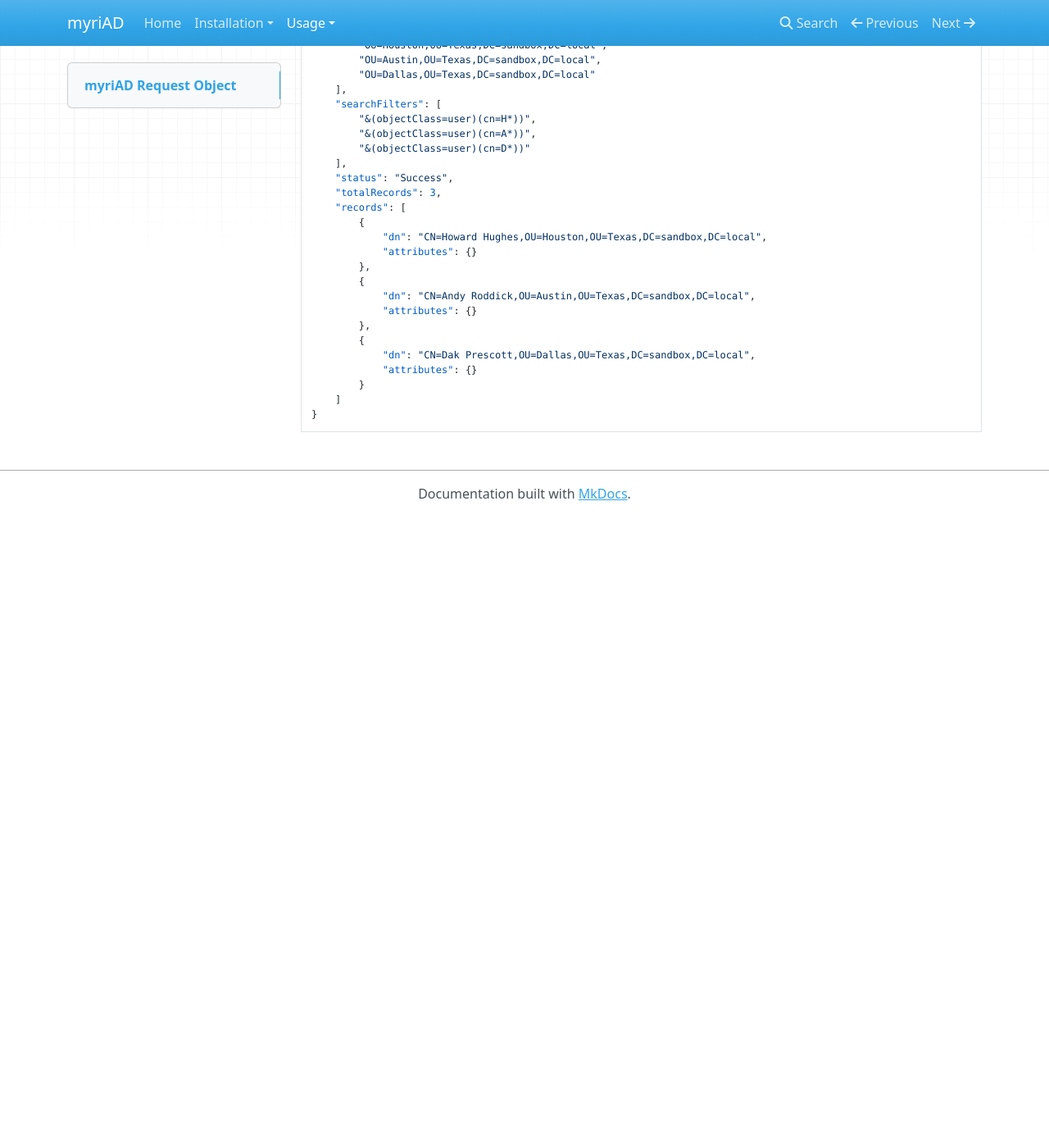
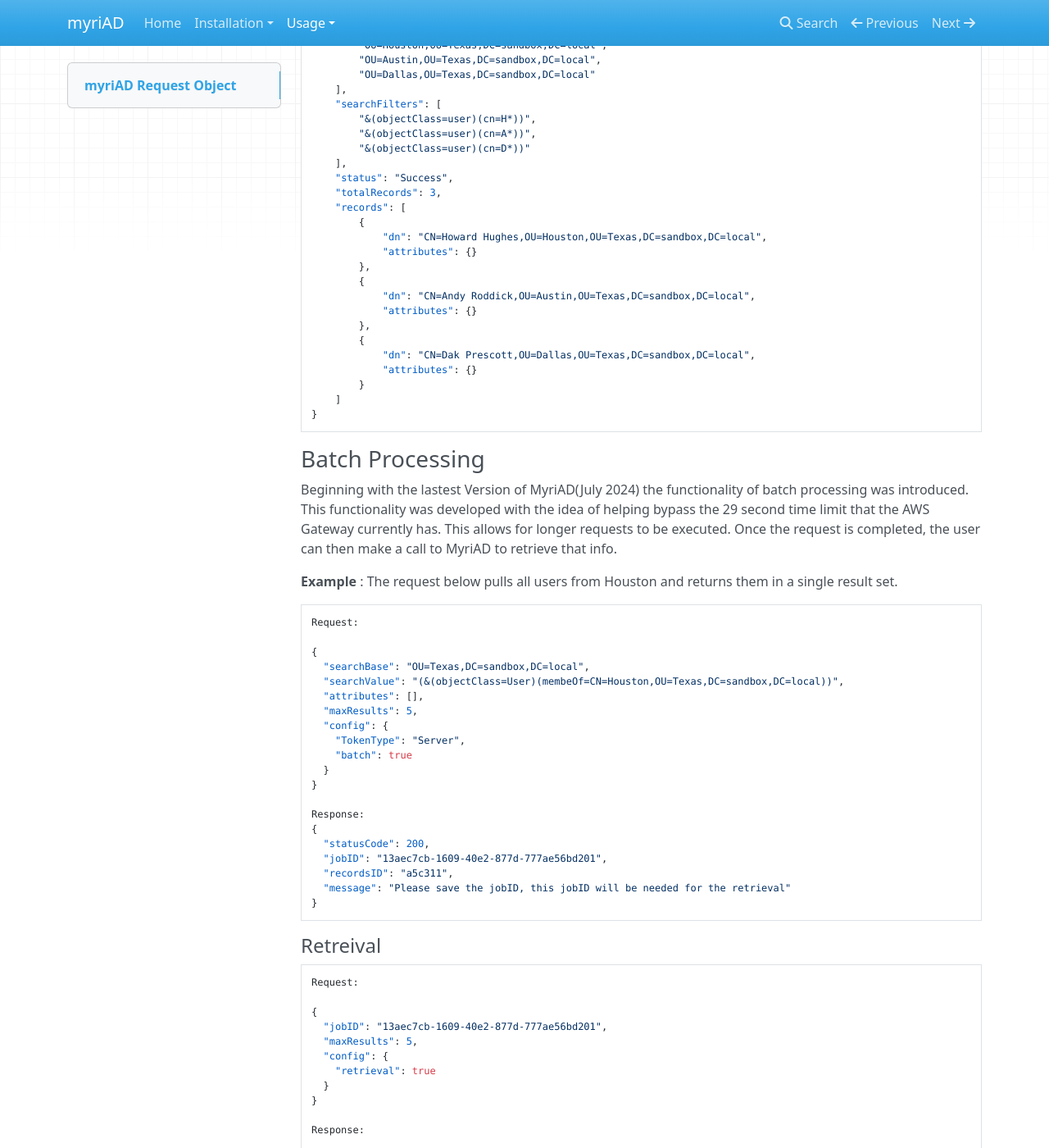
Before and after one commit to SynapseProject/myriad.docs, an MkDocs documentation site: the page built from docs/usage/request.md, in a window 1280 px wide and 1400 px high, scrolled down 11480 px. Shown: the whole window at 82% size. Built offline with MkDocs 1.6.1, drawn with Linux system fonts in a browser that asks for light colours; nearby versions of some CDN libraries; old or Windows-style settings are respelled for this version of MkDocs; before the commit the page ends 12110 px from its top, so only the background shows below that; some of the changed text lies outside the part shown.

Commit message:
Bug Fixes

`````diff
--- a/docs/usage/request.md
+++ b/docs/usage/request.md
@@ -484,3 +484,73 @@ Response :
     ]
 }
 ````
+
+### Batch Processing
+
+Beginning with the lastest Version of MyriAD(July 2024) the functionality of batch processing was introduced. This functionality was developed with the idea of helping bypass the 29 second time limit that the AWS Gateway currently has. This allows for longer requests to be executed.
+Once the request is completed, the user can then make a call to MyriAD to retrieve that info.
+
+**Example** : The request below pulls all users from Houston and returns them in a single result set.
+````json
+Request:
+
+{
+  "searchBase": "OU=Texas,DC=sandbox,DC=local",
+  "searchValue": "(&(objectClass=User)(membeOf=CN=Houston,OU=Texas,DC=sandbox,DC=local))",
+  "attributes": [],
+  "maxResults": 5,
+  "config": {
+    "TokenType": "Server",
+    "batch": true
+  }
+}
+
+Response:
+{
+  "statusCode": 200,
+  "jobID": "13aec7cb-1609-40e2-877d-777ae56bd201",
+  "recordsID": "a5c311",
+  "message": "Please save the jobID, this jobID will be needed for the retrieval"
+}
+````
+#### Retreival
+````json
+Request:
+
+{
+  "jobID": "13aec7cb-1609-40e2-877d-777ae56bd201",
+  "maxResults": 5,
+  "config": {
+    "retrieval": true
+  }
+}
+
+Response:
+
+{
+  "records": [
+    {
+      "attributes": {},
+      "dn": "CN=Howard Hughes,OU=Houston,OU=Texas,DC=sandbox,DC=local"
+    },
+    {
+      "attributes": {},
+      "dn": "CN=Andy Roddick,OU=Houston,OU=Texas,DC=sandbox,DC=local"
+    },
+    {
+      "attributes": {},
+      "dn": "CN=Dak Prescott,OU=Houston,OU=Texas,DC=sandbox,DC=local"
+    },
+    {
+      "attributes": {},
+      "dn": "CN=CJ Stroud,OU=Houston,OU=Texas,DC=sandbox,DC=local"
+    },
+    {
+      "attributes": {},
+      "dn": "CN=Steffon Diggs,OU=Houston,OU=Texas,DC=sandbox,DC=local"
+    }
+  ],
+  "nextToken": 5,
+  "Size": "120 bytes"
+}
+````
`````
Also changed, not shown: docs/usage/usage.md (+1 -1 lines).
